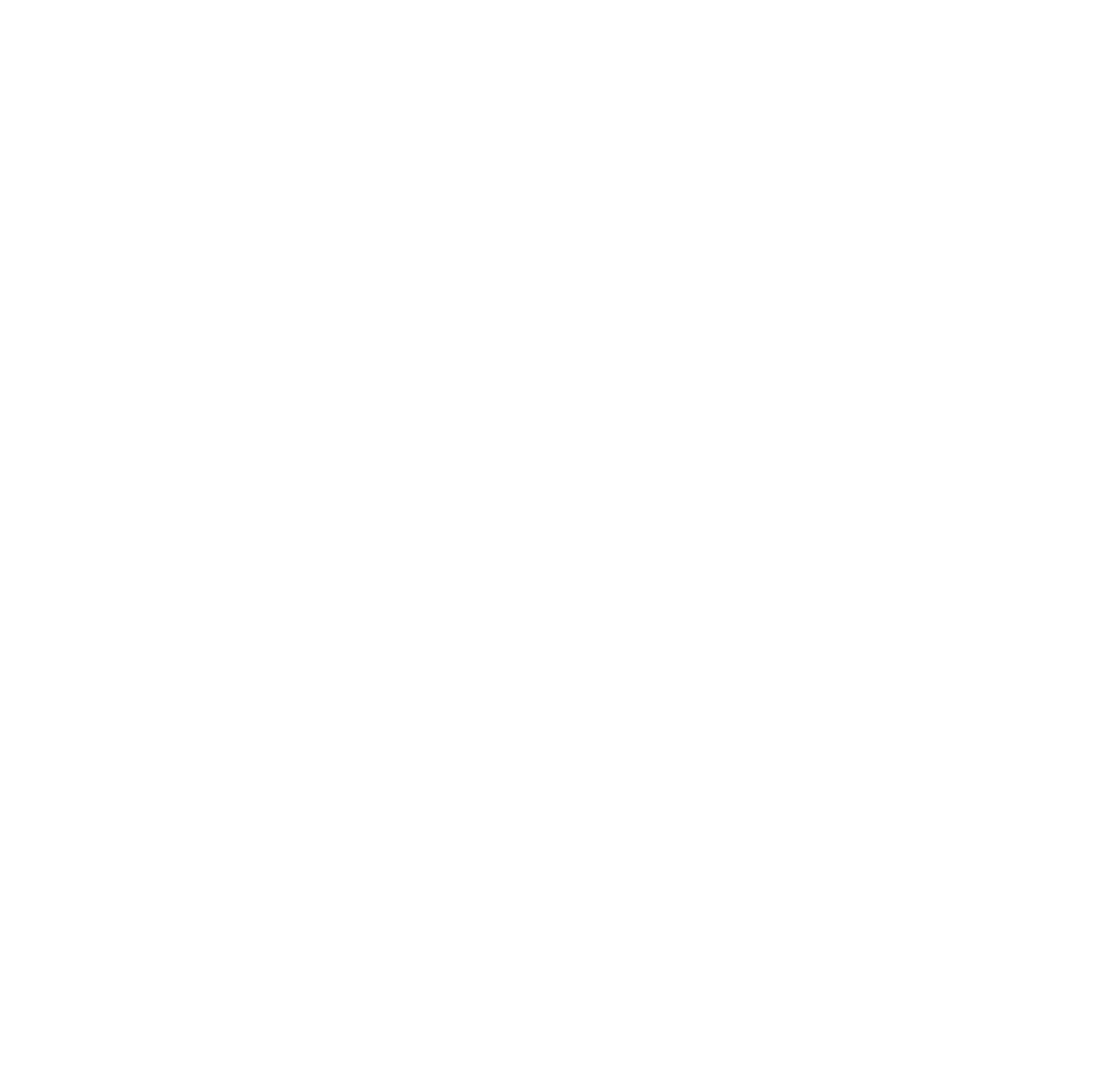
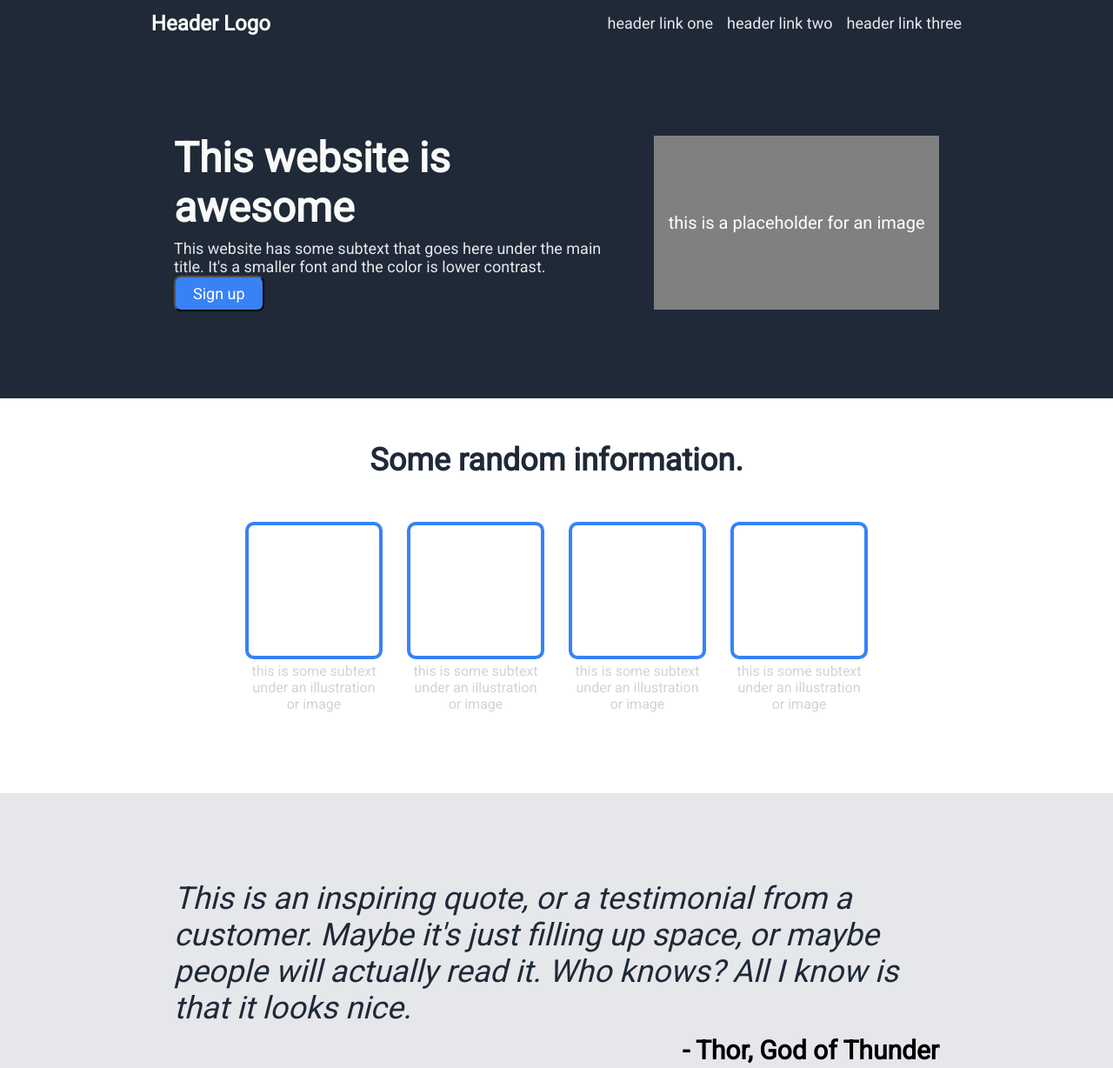
Before and after one commit to nitant-p/odin-landing-page, a plain HTML site: page index.html in a window 1280 px wide. Shown: the top 1228 px of the page at 87% size. Before the commit the page ends 800 px from the top, so only its background shows below. Drawn offline with Linux system fonts and the light colour scheme.

Commit message:
Update webpage to follow required format

```diff
--- a/index.html
+++ b/index.html
@@ -5,8 +5,91 @@
     <meta http-equiv="X-UA-Compatible" content="IE=edge">
     <meta name="viewport" content="width=device-width, initial-scale=1.0">
     <title>Document</title>
+    <link rel="stylesheet" href="./styles.css">
+      <!-- get the required files from 3rd party sources -->
+  <link href='http://fonts.googleapis.com/css?family=Roboto' rel='stylesheet' type='text/css'>
+  <!-- use the font -->
 </head>
 <body>
+    <div class="header">
+        <div class="header-logo">Header Logo</div>
+        <ul>
+            <li><a href="#">header link one</a></li>
+            <li><a href="#">header link two</a></li>
+            <li><a href="#">header link three</a></li>
+        </ul>
 
+    </div>
+
+    <div class="content1">
+        <div class="text">
+
+            <div class="heading">This website is awesome</div>
+
+            <p1 class="description">This website has some subtext that goes here under the main title.
+                It's a smaller font and the color is lower contrast.
+            </p1>
+
+            <button class="sign-up">Sign up</button>
+        </div>
+
+        <div class="img1">this is a placeholder for an image</div>
+
+    </div>
+
+    <div class="content2">
+
+        <div class="heading">Some random information.</div>
+
+        <div class="images">
+
+            <div class="block">
+                <div class="placeholder"></div>
+                <p1 class="block-text">this is some subtext under an illustration or image</p1>
+            </div>
+
+            <div class="block">
+                <div class="placeholder"></div>
+                <p1 class="block-text">this is some subtext under an illustration or image</p1>
+            </div>
+
+            <div class="block">
+                <div class="placeholder"></div>
+                <p1 class="block-text">this is some subtext under an illustration or image</p1>
+            </div>
+
+            <div class="block">
+                <div class="placeholder"></div>
+                <p1 class="block-text">this is some subtext under an illustration or image</p1>
+            </div>
+
+        </div>
+    </div>
+
+    <div class="content3">
+
+        <p1 class="quote"><em>This is an inspiring quote, or a testimonial from a customer. Maybe it's just filling up space, or maybe people will actually read it. Who knows? All I know is that it looks nice.</em>
+        </p1>
+
+        <div class="person">- Thor, God of Thunder</div>
+
+    </div>
+
+    <div class="content4">
+
+        <div class="action">
+            <div class="text">
+                <div class="heading">Call to action! It's time!</div>
+                <div class="description">Sign up for our product by clicking that button right over there!</div>
+            </div>
+
+            <button class="sign-up">Sign up</button>
+        </div>
+
+    </div>
+
+    <div class="footer">
+        Copyright © The Odin Project 2021
+    </div>
 </body>
 </html>
--- a/styles.css
+++ b/styles.css
@@ -0,0 +1,198 @@
+* {
+    font-family: Roboto;
+}
+
+body {
+    margin: 0;
+    font-family: Roboto;
+}
+
+.header {
+    display: flex;
+    background-color: #1F2937;
+    justify-content: space-around;
+    align-items: center;
+    margin: 0;
+}
+
+.header-logo {
+    font-size: 24px;
+    color: #F9FAF8;
+    font-weight: bold;
+}
+
+ul {
+    display: flex;
+    gap: 16px;
+}
+
+li {
+    display: flex;
+}
+
+a {
+    text-decoration: none;
+    color: #E5E7EB;
+    font-size: 18px;
+}
+
+.footer {
+    display: flex;
+    background-color: #1F2937;
+    font-size: 20px;
+    justify-content: center;
+    align-items: center;
+    color: white;
+    padding: 30px;
+}
+
+.content1 {
+    display: flex;
+    justify-content: center;
+    align-items: center;
+    background-color: #1F2937;
+    gap: 48px;
+    padding: 100px 200px;
+}
+
+.content1 .text .heading {
+    font-size: 48px;
+    font-weight: bolder;
+    color: #F9FAF8;
+    margin-bottom: 8px;
+}
+
+.content1 .text .description {
+    font-size: 18px;
+    color: #E5E7EB
+}
+
+.sign-up {
+    display: block;
+    font-size: 18px;
+    color: white;
+    background-color: #3882F6;
+    border-radius: 8px;
+    padding: 8px 20px;
+    justify-content: center;
+    align-items: center;
+}
+
+.img1 {
+    display: flex;
+    justify-content: center;
+    align-items: center;
+    background-color: gray;
+    font-size: 20px;
+    color: white;
+    width: 600px;
+    height: 200px;
+}
+
+.content2 {
+    display: flex;
+    justify-content: center;
+    flex-direction: column;
+}
+
+.content2 .heading {
+    font-weight: bolder;
+    font-size: 36px;
+    color: #1F2937;
+    display: flex;
+    justify-content: center;
+    align-items: center;
+    padding: 50px;
+}
+
+.images {
+    display: flex;
+    justify-content: center;
+    gap: 28px;
+    flex-wrap: wrap;
+}
+
+.block {
+    display: flex;
+    flex-direction: column;
+    align-items: center;
+    gap: 4px;
+}
+
+.placeholder {
+    border: 4px solid #3882F6;
+    height: 150px;
+    width: 150px;
+    border-radius: 10px;
+    background-color: white;
+}
+
+.block-text {
+    height: 150px;
+    width: 150px;
+    color: lightgrey;
+    display: flex;
+    justify-content: center;
+    text-align: center;
+}
+
+.content3 {
+    background-color: #E5E7EB;
+    padding: 100px 200px;
+}
+
+.quote {
+    font-size: 36px;
+    color: #1F2937;
+    display: flex;
+    align-items: flex-end;
+    margin-bottom: 10px;
+}
+
+.person {
+    display: flex;
+    justify-content: flex-end;
+    align-items: center;
+    font-size: 30px;
+    font-weight: bold;
+}
+
+.content4 {
+    display: flex;
+    justify-content: center;
+    align-items: center;
+    padding: 100px;
+}
+
+.action {
+    background-color: #3882F6;
+    display: flex;
+    justify-content: center;
+    justify-content: space-evenly;
+    align-items: center;
+    border-radius: 6px;
+    height: 60%;
+    width: 70%;
+    padding: 50px;
+}
+
+.action .text {
+    display: flex;
+    flex-direction: column;
+    gap: 8px;
+}
+
+.action .heading {
+    font-size: 24px;
+    color: white;
+    font-weight: bold;
+}
+
+.action .description {
+    font-size: 18px;
+    color: white;
+}
+
+.action .sign-up {
+    border: 2px solid white;
+}
```
